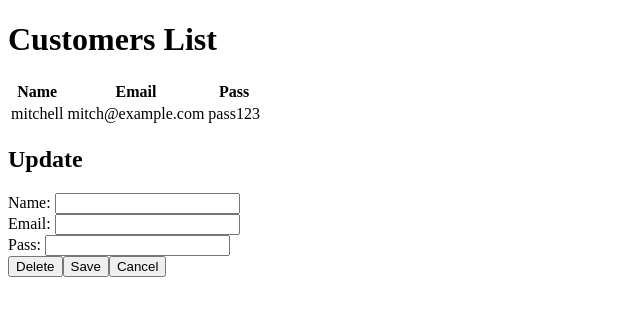
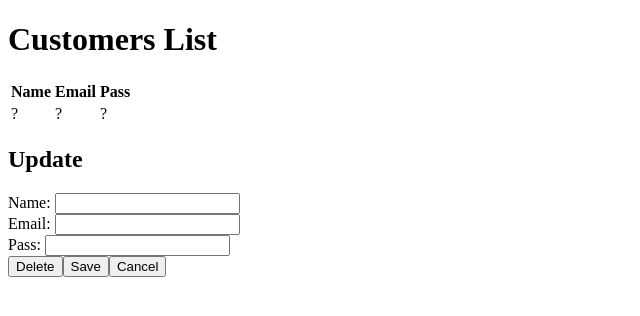
Before and after one commit to moneymitch11/react-app, a React (Vite) app in the folder react/: page / in a window 1280 px wide. Shown: the top 316 px of the page, without its empty margins (0-640 px from the left). Built offline with nearby package versions, Linux system fonts and the light colour scheme.

Commit message:
Added customer component

```diff
--- a/react/src/App.jsx
+++ b/react/src/App.jsx
@@ -1,6 +1,8 @@
 import { useState } from 'react'
 import reactLogo from './assets/react.svg'
 import viteLogo from '/vite.svg'
+import customer_data from "../src/customers.json"
+import { Customer } from "./components/Customer.jsx"
 
 function App() {
 
@@ -16,6 +18,7 @@ function App() {
     return console.log("In On canclel Click")
   }
 
+  console.log(customer_data)
   return (
   <>
     <h1>Customers List</h1>
@@ -25,11 +28,7 @@ function App() {
           <th>Email</th>
           <th>Pass</th>
         </tr>
-        <tr>
-          <td>mitchell</td>
-          <td>mitch@example.com</td>
-          <td>pass123</td>
-        </tr>
+        <Customer customer={customer_data}/>
     </table>
     <div>
       <h2>Update</h2>
--- /dev/null
+++ b/react/src/components/Customer.jsx
@@ -0,0 +1,11 @@
+
+export const Customer = ( {customer}) => {
+
+    return (
+        <tr>
+            <td>{customer.name}?</td>
+            <td>{customer.email}?</td>
+            <td>{customer.pass}?</td>
+        </tr>
+    )
+}
--- /dev/null
+++ b/react/src/customers.json
@@ -0,0 +1,15 @@
+[{
+    "name": "Darius Davenport",
+    "email": "darius@example.com",
+    "pass": "pass456"
+},
+{
+    "name": "Darius Davenport",
+    "email": "darius@example.com",
+    "pass": "pass456"
+},
+{
+    "name": "Darius Davenport",
+    "email": "darius@example.com",
+    "pass": "pass456"
+}]
```
